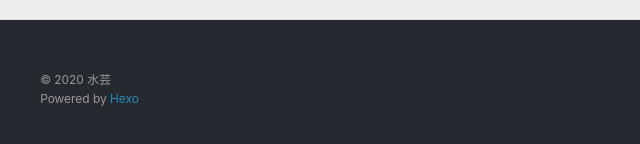
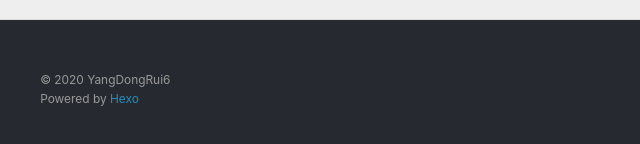
Before and after one commit to YangDongRui6/YangDongRui6.github.io, a plain HTML site: page 2020/02/17/hello-world/index.html in a window 1280 px wide. Shown: the part 1352-1496 px from the top of the page, 0-640 px from the left. Drawn offline with nearby package versions, Linux system fonts and the light colour scheme.

Commit message:
Site updated: 2020-02-18 11:32:33

```diff
--- a/2020/02/17/hello-world/index.html
+++ b/2020/02/17/hello-world/index.html
@@ -16,7 +16,7 @@
 <meta property="og:locale" content="en_US">
 <meta property="article:published_time" content="2020-02-17T05:38:38.479Z">
 <meta property="article:modified_time" content="2020-02-17T08:11:00.702Z">
-<meta property="article:author" content="水芸">
+<meta property="article:author" content="YangDongRui6">
 <meta name="twitter:card" content="summary">
 
     <link rel="alternate" href="/atom.xml" title="Hexo" type="application/atom+xml">
@@ -159,7 +159,7 @@
 
   <div class="outer">
     <div id="footer-info" class="inner">
-      &copy; 2020 水芸<br>
+      &copy; 2020 YangDongRui6<br>
       Powered by <a href="http://hexo.io/" target="_blank">Hexo</a>
     </div>
   </div>
```
Also changed, not shown: archives/2020/02/index.html (+2 -2 lines), archives/2020/index.html (+2 -2 lines), archives/index.html (+2 -2 lines), index.html (+2 -2 lines).
